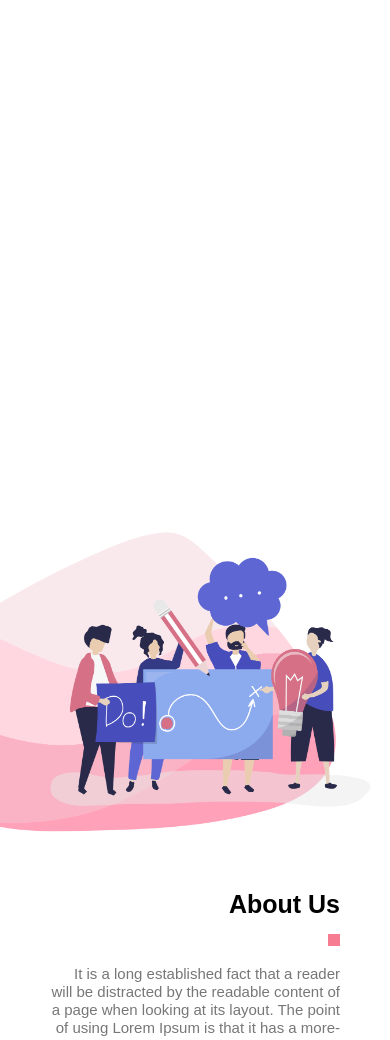
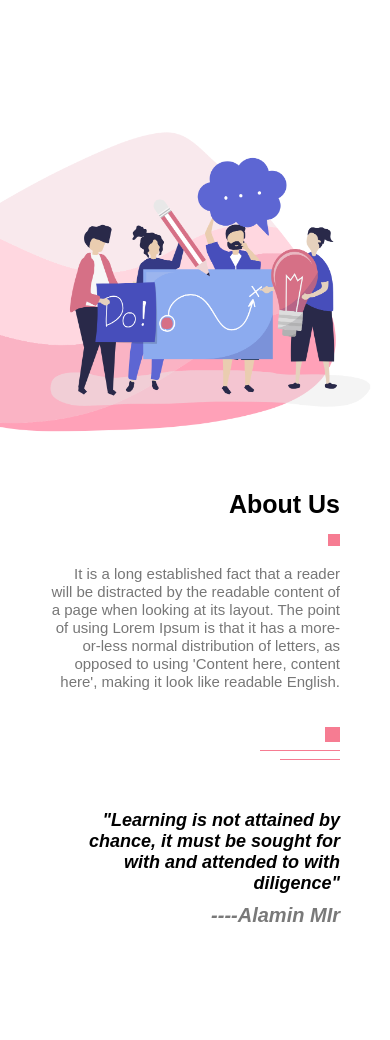
Before and after one commit to MuhammadAlaminMir/Xypo-Institute, a plain HTML site: page index.html in a window 390 px wide. Shown: the part 820-1860 px from the top of the page. Drawn offline with Linux system fonts and the light colour scheme; some packages are replaced by stand-ins of ours; a script that the page names is missing.

Commit message:
Completed

```diff
--- a/style.css
+++ b/style.css
@@ -366,9 +366,6 @@ form input {
         margin: 50px 50px 0;
         display: inline-block;
     }
-    #about .about-left-col {
-        margin-top: 400px;
-    }
     .about-text h2 {
         font-size: 18px;
     }
```
